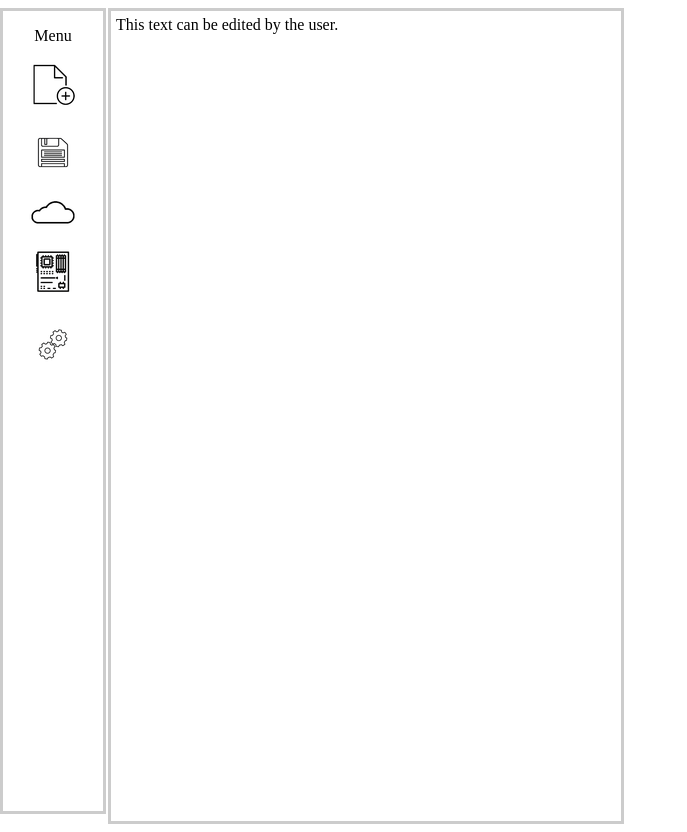
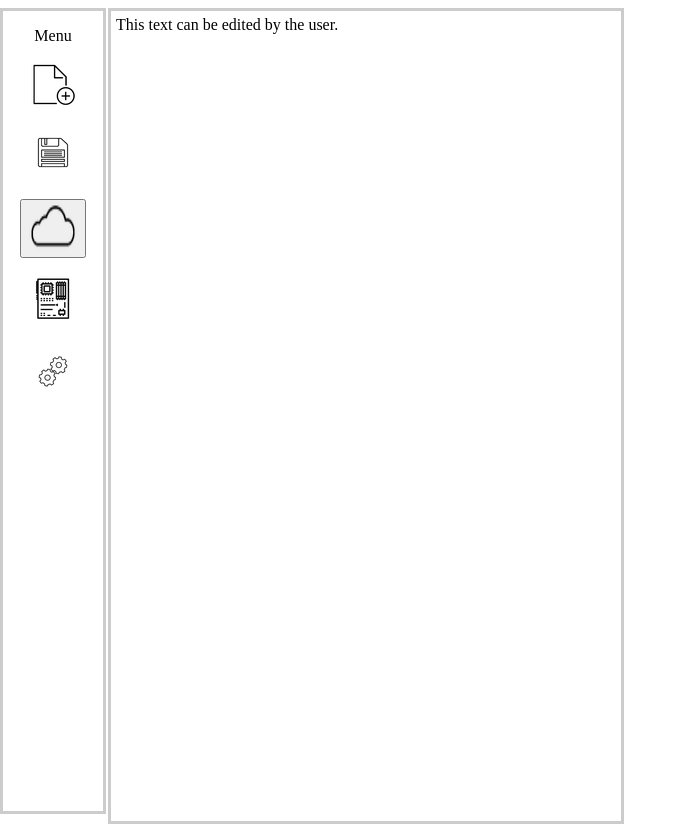
Before and after one commit to Justin-Bee/SER401_Trynkit, a Django app: page / in a window 1280 px wide. Shown: the whole page, without its empty margins (0-687 px from the left). Run offline with Django 3.2, Linux system fonts and the light colour scheme.

Commit message:
Update index.html

```diff
--- a/templates/index.html
+++ b/templates/index.html
@@ -16,7 +16,7 @@
     <p></p>
     <img src="{% static 'SER401_Trynkit/images/savefile.png' %}">
     <p></p>
-    <img src="{% static 'SER401_Trynkit/images/Load.png' %}">
+    <button><input type="image" id ="load" src="{% static 'SER401_Trynkit/images/Load.png' %}" width="50" height="50"></button>
     <p></p>
     <img src="{% static 'SER401_Trynkit/images/Device.png' %}">
     <p></p>
```
